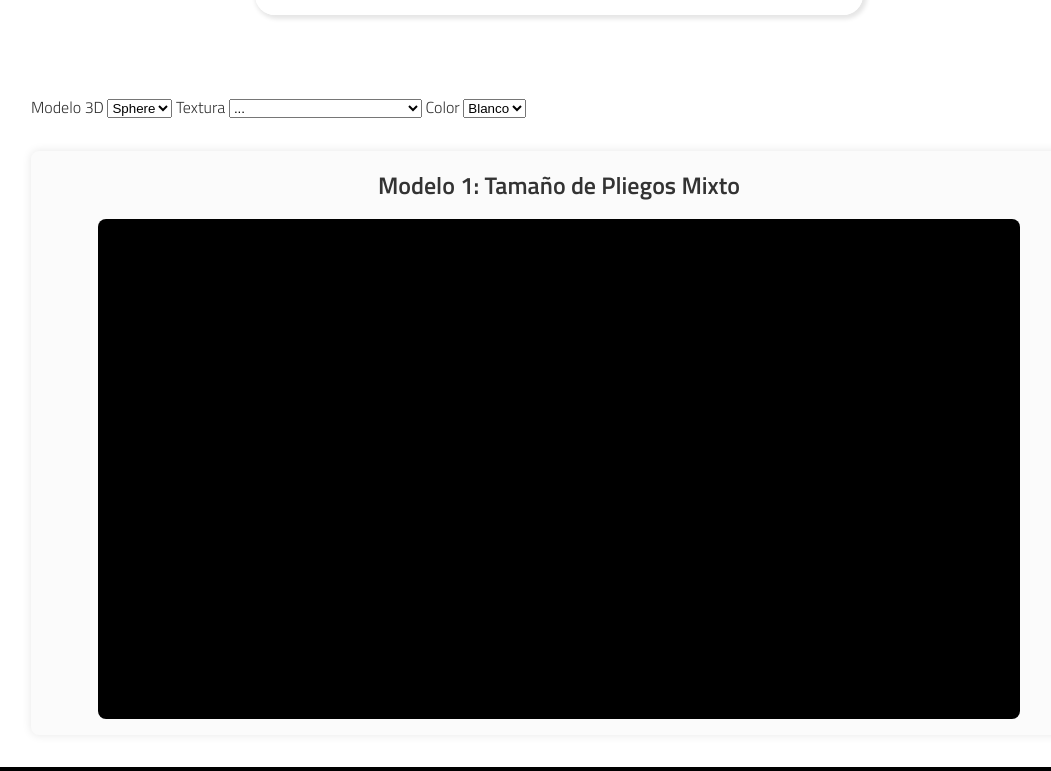
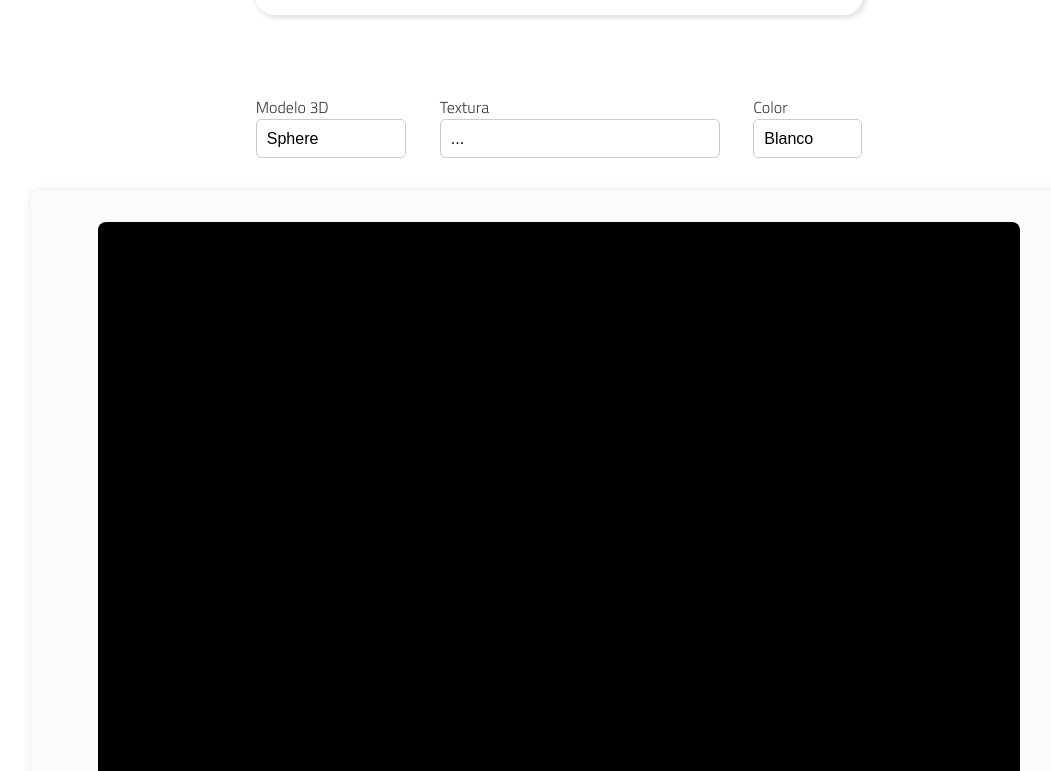
Before and after one commit to EmmanuelBalderasB/Reconocer, a website built with Vite: page index.html in a window 1280 px wide. Shown: the part 1353-2124 px from the top of the page, without its empty margins (81-1132 px from the left). Built offline with nearby package versions, Linux system fonts and the light colour scheme; a script that the page names is missing.

Commit message:
adds wrappers and styling for the option menu

```diff
--- a/index.html
+++ b/index.html
@@ -47,13 +47,16 @@
 <div class="container" id="all-models">
 
     <!-- Model Section 1 -->
-    <form action="#">
-        <label for="model-select">Modelo 3D</label>
+    <div class="select-wrapper">
+        <div class="selection-set">
+             <label for="model-select">Modelo 3D</label>
         <select name="model-select" id="model-select">
             <option value="sphere">Sphere</option>
             <option value="david">David</option>
         </select>
-        <label for="texture-type-select">Textura</label>
+        </div>
+        <div class="selection-set">
+            <label for="texture-type-select">Textura</label>
         <select name="texture-type-select" id="texture-type-select">
             <option value="none">...</option>
             <option value="all-folded">Tamaño de Pliegos Mixto</option>
@@ -61,17 +64,20 @@
             <option value="small">Tamaño de Pliegos Pequeño</option>
             <option value="rugged">Pliego Entero Arrugado</option>
         </select>
-        <label for="color-select">Color</label>
+        </div>
+        <div class="selection-set">
+            <label for="color-select">Color</label>
         <select name="color-select" id="color-select">
             <option value="light">Blanco</option>
         </select>
+        </div>
+    </div>
         <div id="model-container-1" class="model-card">
-        <p>Modelo 1: Tamaño de Pliegos Mixto</p>
+        <p id="model-name"></p>
         <div class="model-container">
             <model-viewer id="model-viewer" shadow-intensity="1" camera-controls touch-action="pan-y" class="models"></model-viewer>
         </div>
     </div>
-    </form>
 
 
 </div>
--- a/script.js
+++ b/script.js
@@ -4,6 +4,7 @@ const just = document.getElementById("justification");
 const modelSelector = document.querySelector("#model-select");
 const textureSelector = document.querySelector("#texture-type-select");
 const colorSelector = document.querySelector("#color-select");
+const modelName = document.querySelector("#model-name");
 
 const colorOption1 = document.createElement("option");
 colorOption1.setAttribute("value", "dark");
@@ -34,7 +35,7 @@ function updatePath(e) {
     viewer.setAttribute("src", queryPath);
   }
 
-
+  modelName.innerText = textureSelector.options[textureSelector.selectedIndex].innerText;
 }
 
 function handleDavidChange() {
--- a/style.css
+++ b/style.css
@@ -82,6 +82,42 @@ nav .container {
   font-weight: 600;
   font-size: larger;
 }
+.select-wrapper {
+
+    width: 50vw;
+    display: flex;
+    flex-direction: row;
+    justify-content: space-around;
+  }
+
+  select {
+    width: 100%;
+    padding: 10px;
+    font-size: 16px;
+    border: 1px solid #ccc;
+    border-radius: 5px;
+    appearance: none;
+    -webkit-appearance: none;
+    -moz-appearance: none;
+    background-color: #fff;
+    cursor: pointer;
+  }
+
+  select:focus {
+    outline: none;
+    border-color: #007bff;
+  }
+
+  /* Styles for the arrow icon */
+  .select-wrapper::after {
+    content: '\25BC'; /* Unicode character for down arrow */
+    position: absolute;
+    top: 50%;
+    right: 10px;
+    transform: translateY(-50%);
+    pointer-events: none;
+  }
+
 .container {
   max-width: 1200px;
   margin: 0 auto;
@@ -97,7 +133,7 @@ div#all-models {
 
 .model-card {
   width: 80vw;
-  margin-bottom: 2rem;
+  margin-bottom: 8rem;
   padding: 1rem;
   background-color: #fbfbfb;
   border-radius: 0.5rem;
@@ -114,7 +150,7 @@ div#all-models {
 }
 .models {
   width: 90%;
-  height: 500px;
+  height: 700px;
   background-color: #000000;
   border-radius: 0.5rem;
 }
```
